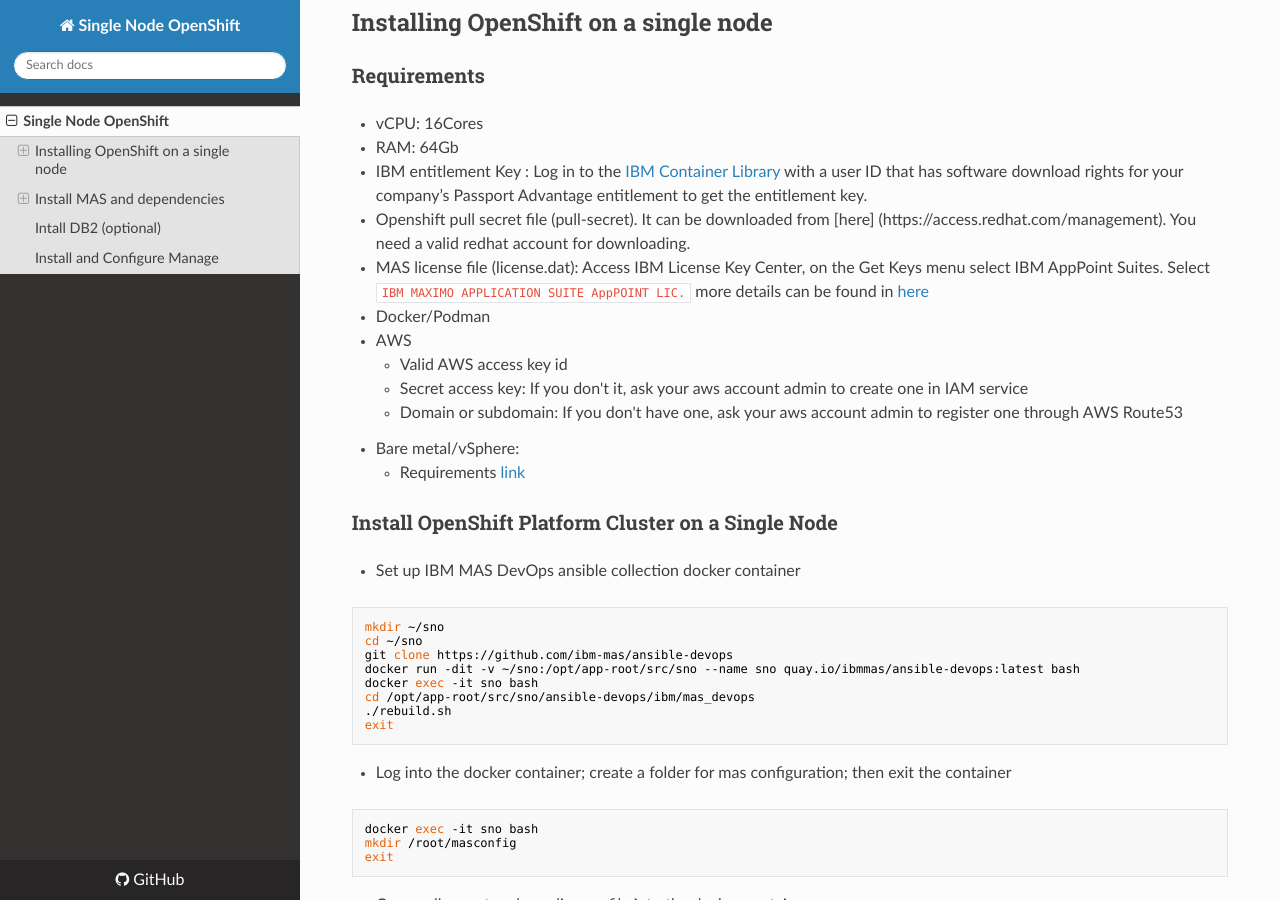
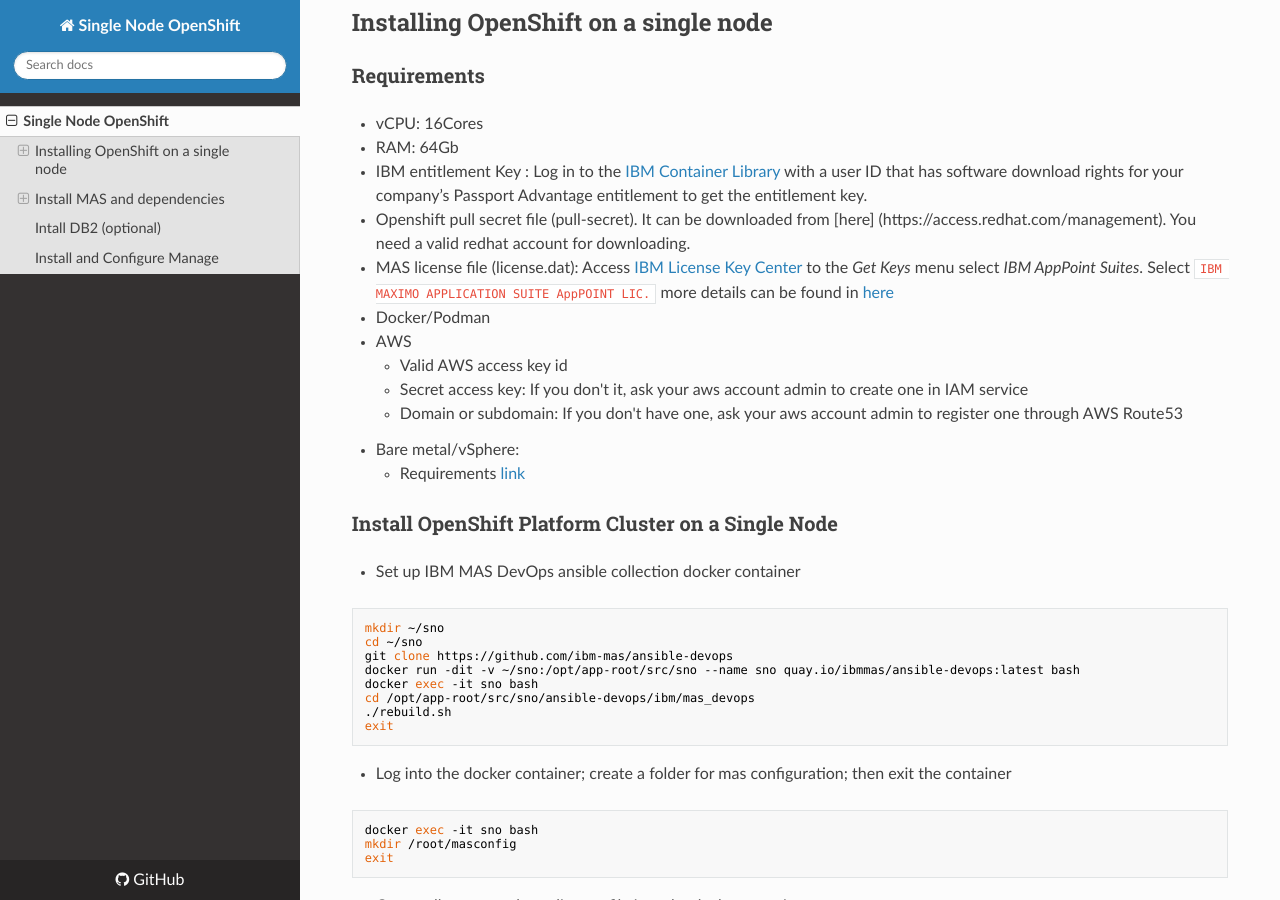
Before and after one commit to ibm-mas-manage/sno, an MkDocs documentation site: the page built from docs/index.md, in a window 1280 px wide and 900 px high, scrolled down 322 px. Built offline with MkDocs 1.6.1, drawn with Linux system fonts in a browser that asks for light colours; nearby versions of some CDN libraries.

```diff
--- a/docs/index.md
+++ b/docs/index.md
@@ -11,7 +11,7 @@ A single node offers both control and worker node functionality, users can deplo
 - RAM: 64Gb
 - IBM entitlement Key : Log in to the [IBM Container Library](https://myibm.ibm.com/products-services/containerlibrary) with a user ID that has software download rights for your company’s Passport Advantage entitlement to get the entitlement key.
 - Openshift pull secret file (pull-secret). It can be downloaded from [here] (https://access.redhat.com/management). You need a valid redhat account for downloading.
-- MAS license file (license.dat): Access IBM License Key Center, on the Get Keys menu select IBM AppPoint Suites. Select `IBM MAXIMO APPLICATION SUITE AppPOINT LIC.`  more details can be found in [here](https://ibm-mas.github.io/ansible-devops/playbooks/oneclick-core/#2-mas-license-file)
+- MAS license file (license.dat): Access [IBM License Key Center](https://licensing.subscribenet.com/control/ibmr/login) to the *Get Keys* menu select *IBM AppPoint Suites*. Select `IBM MAXIMO APPLICATION SUITE AppPOINT LIC.`  more details can be found in [here](https://ibm-mas.github.io/ansible-devops/playbooks/oneclick-core/#2-mas-license-file)
 - Docker/Podman
 - AWS
     - Valid AWS access key id
```
